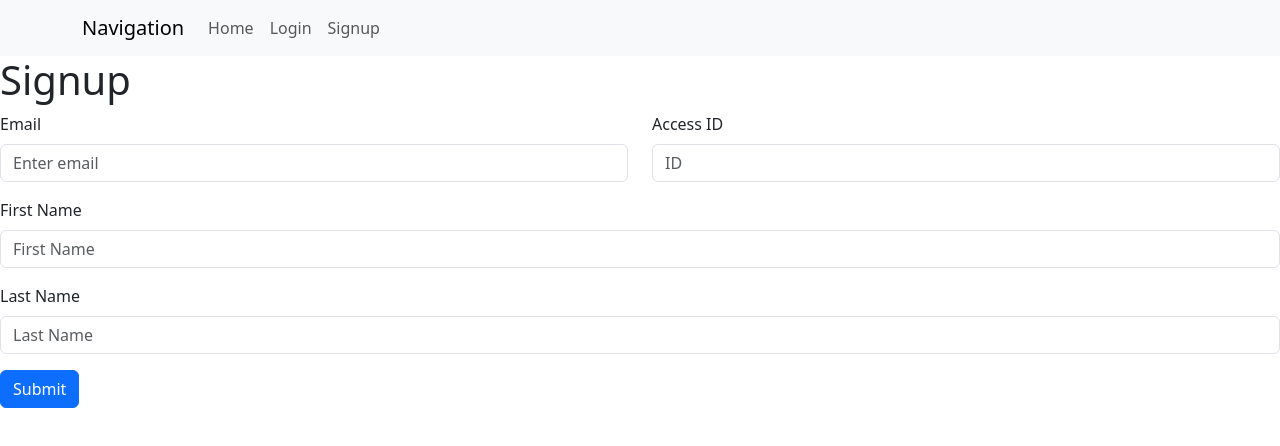
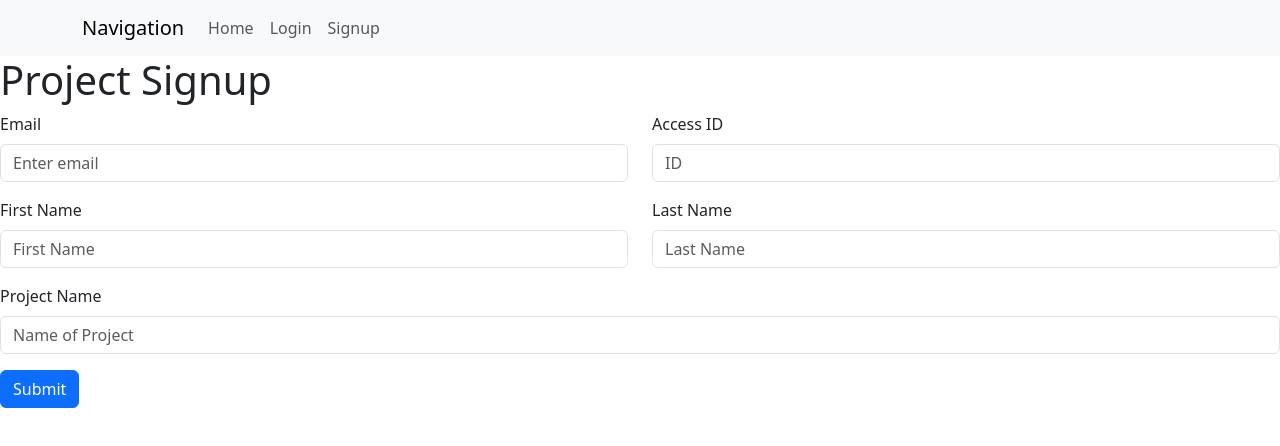
Before and after one commit to mushikhan1102/timeslot_registration, a React (Create React App) app: page /signup in a window 1280 px wide. Shown: the top 446 px of the page. Built offline with nearby package versions, Linux system fonts and the light colour scheme.

Commit message:
get rid of login, finish sign up, comment on home

```diff
--- a/src/pages/Home.js
+++ b/src/pages/Home.js
@@ -8,9 +8,12 @@ return(
     <>
 
     <Navigation></Navigation>
-    <h1>Home</h1>
+    <h1>Project list</h1>
+
 
     </>
+
+    // list all project and times here from db
 
 
 );
--- a/src/pages/Login.js
+++ /dev/null
@@ -1,51 +0,0 @@
-import React from 'react';
-import Navigation from '../components/nav_bar';
-import "./styles.css"
-
-const Login = () => {
-
-return(
-
-    <>
-
-    <Navigation></Navigation>
-    <div className="container-signin">
-        <section class="wrapper">
-            <div class="heading">
-
-                <h1 class="text text-large">
-                    <strong>Sign In</strong>
-                </h1>
-
-                <p class="text text-normal"> New User?
-                    <span> <a href="/Signup" class= "text text-links"> Create Account </a>
-                    </span>
-                </p>
-
-            </div>
-
-            <form>
-                <div class="input-control">
-
-                    <input
-                    type="email" placeholder="Enter Email" class="input-field"></input>
-                </div>
-
-                <div class="input-control">
-                    <input
-                    type="Access ID" placeholder="Enter Access ID" class="input-field"></input>
-
-                </div>
-
-                <button type="submit" name="submit" class="input-submit" value="Sign in">Sign In</button>
-            </form>
-        </section>
-    </div>
-
-    </>
-
-);
-
-};
-
-export default Login;
--- a/src/pages/Signup.js
+++ b/src/pages/Signup.js
@@ -14,7 +14,7 @@ return(
     <>
 
     <Navigation></Navigation>
-    <h1>Signup</h1>
+    <h1>Project Signup</h1>
 
     <Form>
       <Row className="mb-3">
@@ -29,14 +29,23 @@ return(
         </Form.Group>
       </Row>
 
-      <Form.Group className="mb-3" controlId="formGridFirstName">
+      <Row className="mb-3">
+
+      <Form.Group as={Col} controlId="formGridFirstName">
         <Form.Label>First Name</Form.Label>
         <Form.Control placeholder="First Name" />
       </Form.Group>
 
-      <Form.Group className="mb-3" controlId="formGridLastName">
+      <Form.Group as={Col} controlId="formGridLastName">
         <Form.Label>Last Name</Form.Label>
         <Form.Control placeholder="Last Name" />
+      </Form.Group>
+
+      </Row>
+
+      <Form.Group className="mb-3" controlId="formGridprojectName">
+        <Form.Label>Project Name</Form.Label>
+        <Form.Control placeholder="Name of Project" />
       </Form.Group>
 
       <Button variant="primary" type="submit">
```
